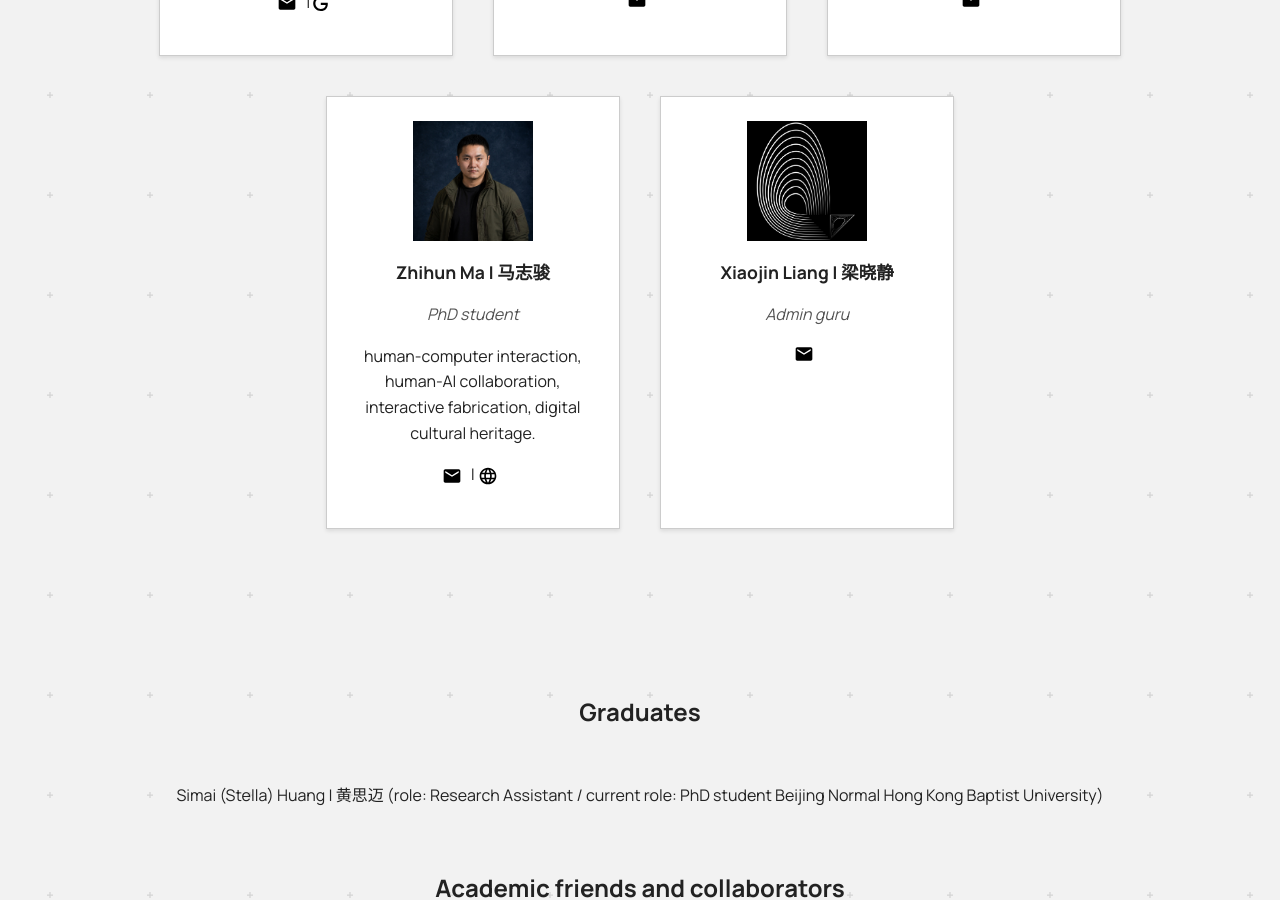
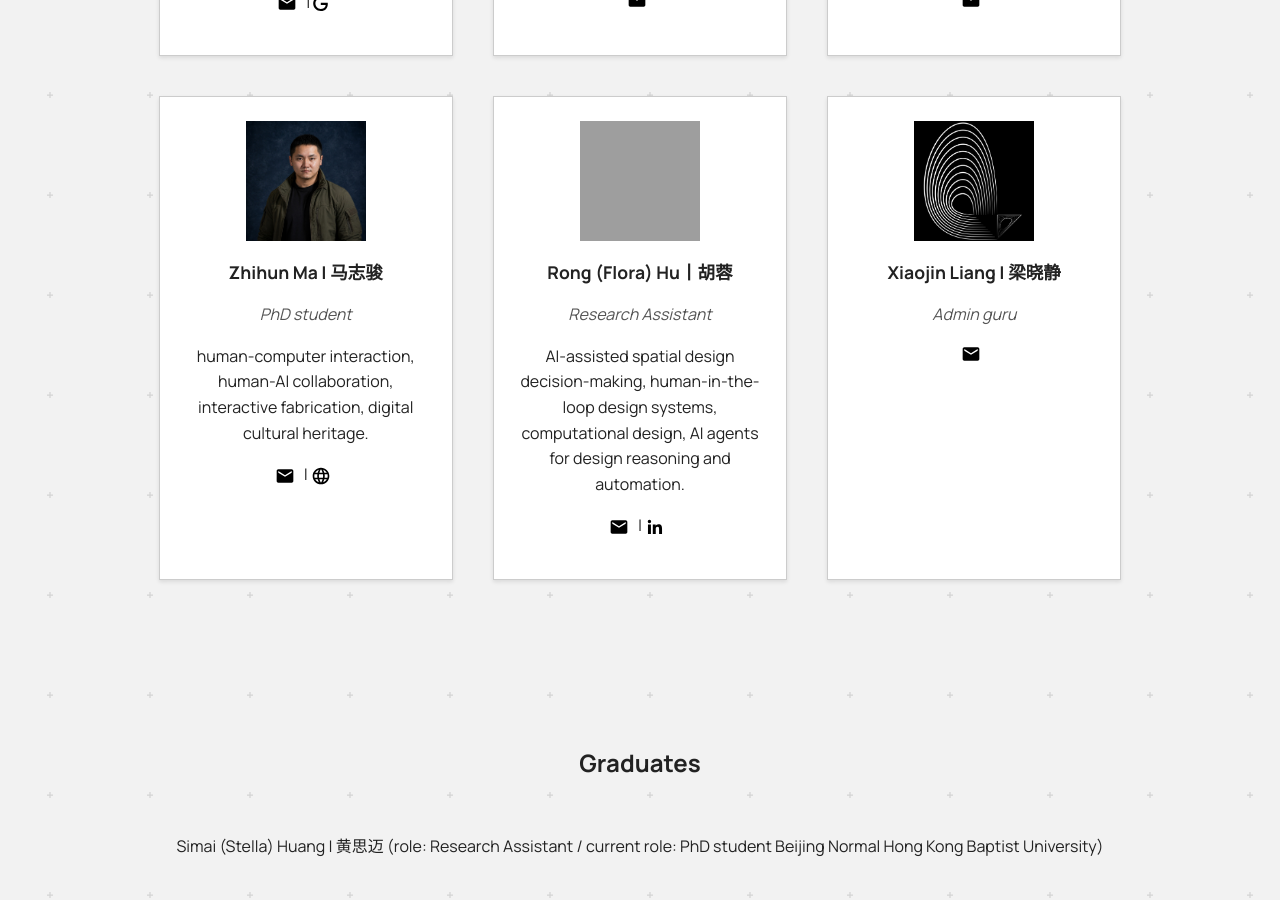
Before and after one commit to anqua/at-a, a Jekyll site: the page built from people.md, in a window 1280 px wide and 900 px high, scrolled down 2155 px. Built offline with Jekyll 4.4.1, drawn with Linux system fonts in a browser that asks for light colours; grey boxes are pictures that could not be loaded.

Commit message:
Update people.yml

```diff
--- a/_data/people.yml
+++ b/_data/people.yml
@@ -91,6 +91,14 @@
   research: "human-computer interaction, human-AI collaboration, interactive fabrication, digital cultural heritage."
 
 
+- name: Rong (Flora) Hu丨胡蓉
+  role: Research Assistant
+  photo: /at-a/assets/images/photo_Flora.jpg
+  email: ronghu@hkust-gz.edu.cn
+  linkedin: www.linkedin.com/in/archi-hu
+  research: "AI-assisted spatial design decision-making, human-in-the-loop design systems, computational design, AI agents for design reasoning and automation."
+
+
 - name: Xiaojin Liang | 梁晓静
   role: Admin guru
   photo: /at-a/assets/images/Logo_AtA.png
```
